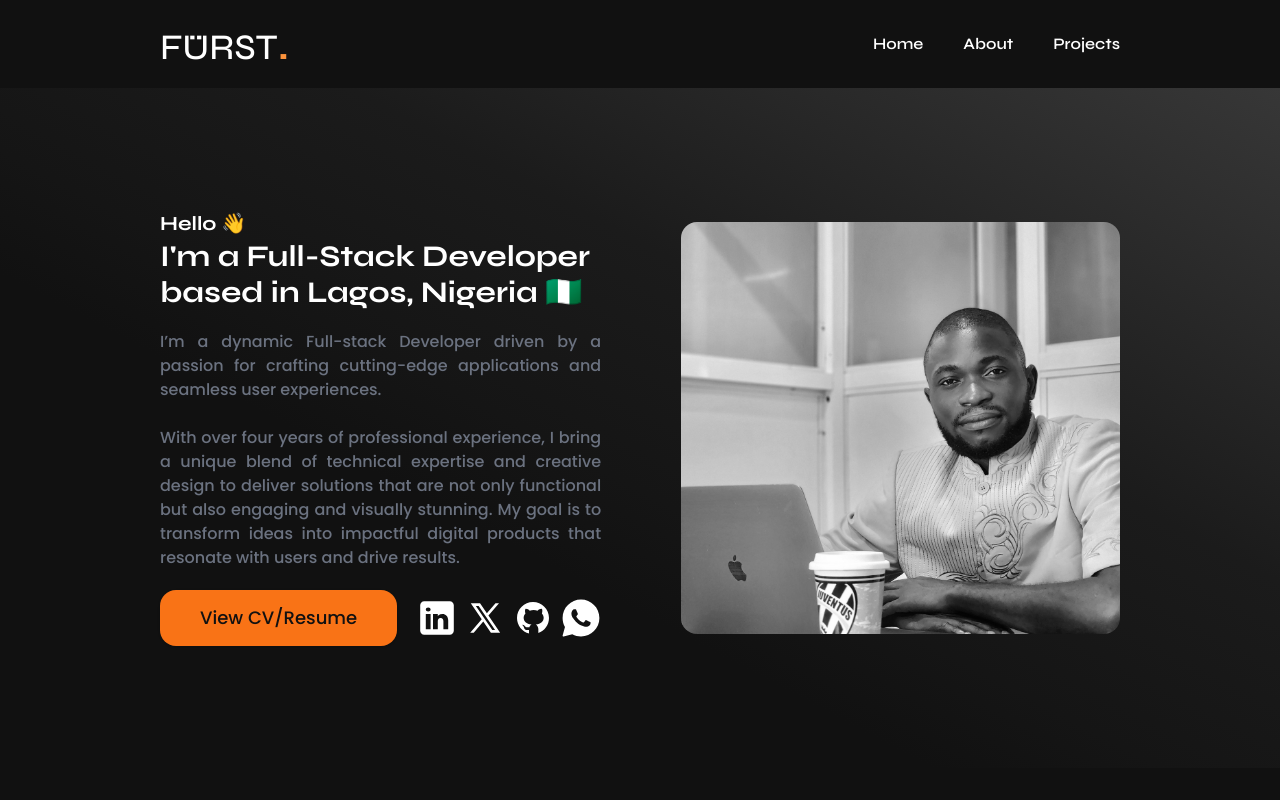
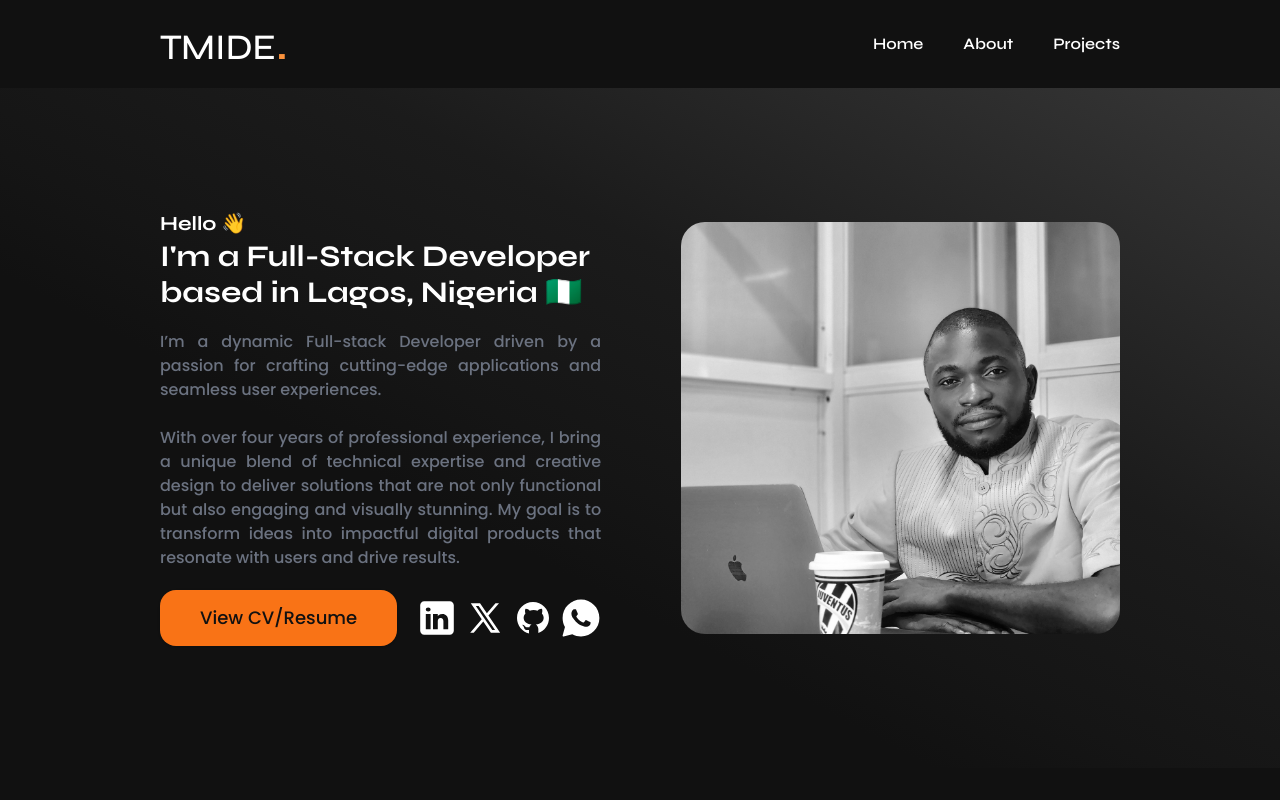
Before and after one commit to rjacy/portfolio, a Next.js app: page / in a window 1280 px wide. Shown: the top 800 px of the page. Built offline with nearby package versions, Linux system fonts and the light colour scheme.

Commit message:
Just some random name changes

```diff
--- a/app/layout.tsx
+++ b/app/layout.tsx
@@ -15,7 +15,7 @@ const syne = Syne({
 });
 
 export const metadata: Metadata = {
-  title: "Fürst | Portfolio Website",
+  title: "Tony Akinmide | Portfolio Website",
   description: "Alec Ogunniran Portfolio website",
 };
 
--- a/components/Banner.tsx
+++ b/components/Banner.tsx
@@ -32,7 +32,7 @@ const Banner = () => {
               <Link href="https://drive.google.com/file/d/17iAMfBrKlyXuc--U0kckqJjXIrICIQV9/view?usp=sharing" target="_blank">View CV/Resume</Link>
             </Button>
             <div className="flex gap-2">
-              <Link href="https://linkedin.com/in/furstjr" target="_blank">
+              <Link href="https://linkedin.com/in/tmide" target="_blank">
                 <svg
                   xmlns="http://www.w3.org/2000/svg"
                   x="0px"
@@ -45,7 +45,7 @@ const Banner = () => {
                   <path d="M41,4H9C6.24,4,4,6.24,4,9v32c0,2.76,2.24,5,5,5h32c2.76,0,5-2.24,5-5V9C46,6.24,43.76,4,41,4z M17,20v19h-6V20H17z M11,14.47c0-1.4,1.2-2.47,3-2.47s2.93,1.07,3,2.47c0,1.4-1.12,2.53-3,2.53C12.2,17,11,15.87,11,14.47z M39,39h-6c0,0,0-9.26,0-10 c0-2-1-4-3.5-4.04h-0.08C27,24.96,26,27.02,26,29c0,0.91,0,10,0,10h-6V20h6v2.56c0,0,1.93-2.56,5.81-2.56 c3.97,0,7.19,2.73,7.19,8.26V39z"></path>
                 </svg>
               </Link>
-              <Link href="https://x.com/furstjr" target="_blank">
+              <Link href="https://x.com/tkmide" target="_blank">
                 <svg
                   xmlns="http://www.w3.org/2000/svg"
                   x="0px"
@@ -58,7 +58,7 @@ const Banner = () => {
                   <path d="M26.37,26l-8.795-12.822l0.015,0.012L25.52,4h-2.65l-6.46,7.48L11.28,4H4.33l8.211,11.971L12.54,15.97L3.88,26h2.65 l7.182-8.322L19.42,26H26.37z M10.23,6l12.34,18h-2.1L8.12,6H10.23z"></path>
                 </svg>
               </Link>
-              <Link href="https://github.com/furstjr" target="_blank">
+              <Link href="https://github.com/tmide" target="_blank">
                 <svg
                   xmlns="http://www.w3.org/2000/svg"
                   x="0px"
@@ -93,7 +93,7 @@ const Banner = () => {
             alt=""
             width={600}
             height={600}
-            className="rounded-2xl grayscale"
+            className="rounded-3xl grayscale"
           />
         </div>
       </div>
--- a/components/Contact.tsx
+++ b/components/Contact.tsx
@@ -15,7 +15,7 @@ const Contact = () => {
         <div className="flex flex-col gap-5">
           <div className="flex flex-col p-6 rounded-xl bg-basecolor">
             <span className="text-xl md:text-xl font-bold">
-              furstdev@gmail.com
+              tonyakinmide@gmail.com
             </span>
           </div>
           <div className="flex flex-col p-6 rounded-xl bg-basecolor">
--- a/components/Footer.tsx
+++ b/components/Footer.tsx
@@ -6,7 +6,7 @@ const Footer = () => {
       <div className="flex flex-col gap-5 font-[family-name:var(--font-poppins)] bg-darkmode text-white px-5 md:px-10 lg:px-40 py-10 md:py-10">
         <hr className="border-gray-600" />
         <span className="text-gray-500 text-md font-medium">
-          Copyright &copy; 2025 Alec Fürst
+          Copyright &copy; 2025 Tony Akinmide
         </span>
       </div>
     </div>
--- a/components/Mobilenav.tsx
+++ b/components/Mobilenav.tsx
@@ -14,7 +14,7 @@ const Mobilenav = () => {
     <div className="flex items-center justify-between bg-darkmode px-5 py-5 md:px-20 md:py-8 font-[family-name:var(--font-syne)]">
       <div>
         <Link href="/" className="text-white font-medium">
-          <span className="text-3xl uppercase">Fürst</span>
+          <span className="text-3xl uppercase">TMide</span>
           <span className="text-4xl text-orange-400">.</span>
         </Link>
       </div>
--- a/components/Navbar.tsx
+++ b/components/Navbar.tsx
@@ -8,7 +8,7 @@ const Navbar = () => {
       <div className="hidden lg:flex items-center justify-between bg-darkmode py-5 px-40 font-[family-name:var(--font-syne)]">
         <div>
           <Link href="/" className="text-white font-medium">
-            <span className="text-4xl uppercase">Fürst</span>
+            <span className="text-4xl uppercase">TMide</span>
             <span className="text-5xl text-orange-400">.</span>
           </Link>
         </div>
```
